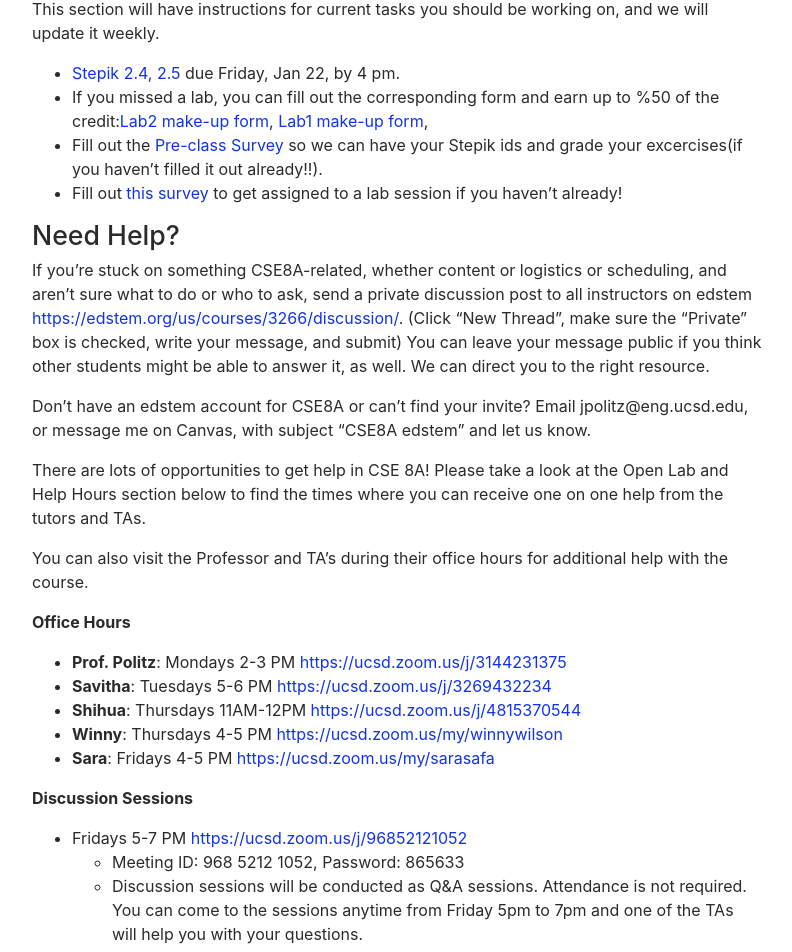
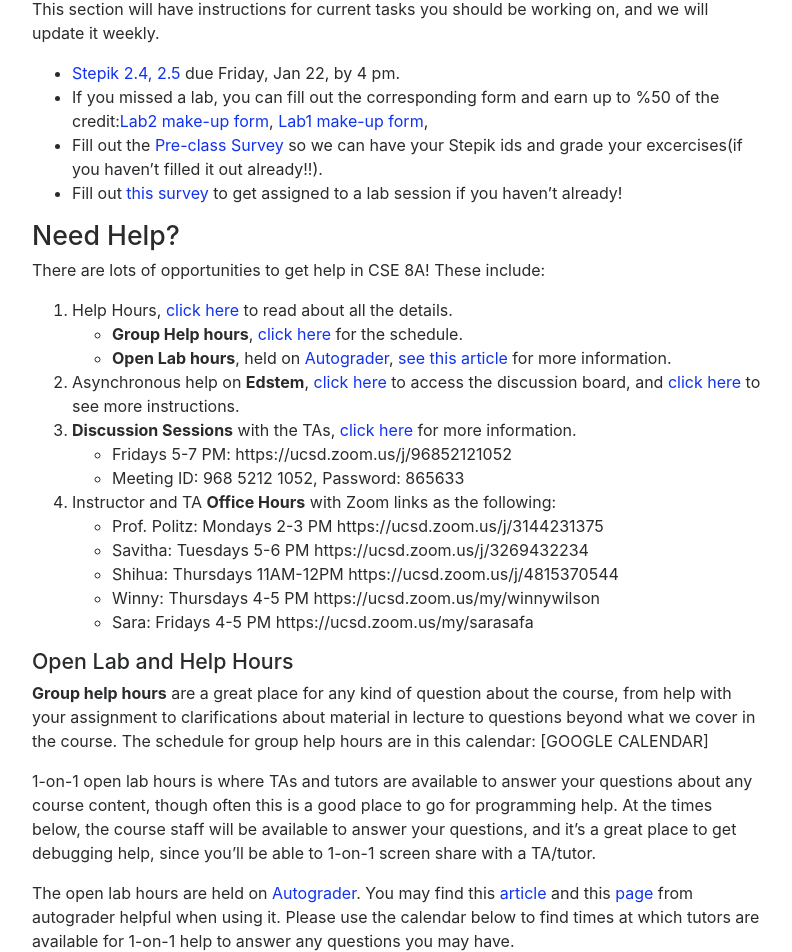
Before and after one commit to ucsd-cse8a-w21/ucsd-cse8a-w21.github.io, a Jekyll site: the page built from index.md, in a window 1280 px wide and 1400 px high, scrolled down 904 px. Shown: the top 952 px of the window, without its empty margins (243-1035 px from the left). Built offline with Jekyll 4.4.1, drawn with Linux system fonts in a browser that asks for light colours; nearby versions of some CDN libraries; some of the changed text lies outside the part shown.

Commit message:
Need Help section

```diff
--- a/index.md
+++ b/index.md
@@ -36,36 +36,39 @@ survey](https://docs.google.com/forms/d/e/1FAIpQLScrxmgbgx9BCM8n_qo-BI4rKQAXhbGR
 to get assigned to a lab session if you haven't already!
 
 ## Need Help?
+There are lots of opportunities to get help in CSE 8A! These include:
+1. Help Hours, [click here](#open-lab-and-help-hours) to read about all the details.
+    - **Group Help hours**, [click here](https://docs.google.com/spreadsheets/d/1mFi6lTBVgO7016XnhFqrLc4BNEVDOnpUTE6ibJw0Pxs/edit?usp=sharing) for the schedule.
+    - **Open Lab hours**, held on [Autograder](https://autograder.ucsd.edu/), [see this article](https://docs.google.com/document/d/1Ck_M0b9nrIjoCVxX0Fa5GCNnbCSCdJ_jBGLnJSaiQRE/) for more information.
+2. Asynchronous help on **Edstem**, [click here](https://edstem.org/us/courses/3266/discussion/) to access the discussion board, and [click here](#related-links) to see more instructions.
+3. **Discussion Sessions** with the TAs, [click here](https://edstem.org/us/courses/3266/discussion/203941) for more information.
+    - Fridays 5-7 PM: https://ucsd.zoom.us/j/96852121052
+    - Meeting ID: 968 5212 1052, Password: 865633
+4. Instructor and TA **Office Hours** with Zoom links as the following:
+    - Prof. Politz: Mondays 2-3 PM https://ucsd.zoom.us/j/3144231375
+    - Savitha: Tuesdays 5-6 PM https://ucsd.zoom.us/j/3269432234
+    - Shihua: Thursdays 11AM-12PM https://ucsd.zoom.us/j/4815370544
+    - Winny: Thursdays 4-5 PM https://ucsd.zoom.us/my/winnywilson
+    - Sara: Fridays 4-5 PM https://ucsd.zoom.us/my/sarasafa
 
-If you're stuck on something CSE8A-related, whether content or logistics or
-scheduling, and aren't sure what to do or who to ask, send a private
-discussion post to all instructors on edstem
-[https://edstem.org/us/courses/3266/discussion/](https://edstem.org/us/courses/3266/discussion/).
-(Click “New Thread”, make sure the “Private” box is checked, write your
-message, and submit) You can leave your message public if you think other
-students might be able to answer it, as well. We can direct you to the right
-resource.
+### Open Lab and Help Hours
+**Group help hours** are a great place for any kind of question about the course, from help with your assignment to clarifications about material in lecture to questions beyond what we cover in the course.
+The schedule for group help hours are in this calendar:
+[GOOGLE CALENDAR]
 
-Don't have an edstem account for CSE8A or can't find your invite? Email
-jpolitz@eng.ucsd.edu, or message me on Canvas, with subject "CSE8A edstem"
-and let us know.
 
-There are lots of opportunities to get help in CSE 8A! Please take a look at the Open Lab and Help Hours
-section below to find the times where you can receive one on one help from the tutors and TAs.
 
-You can also visit the Professor and TA's during their office hours for additional help with the course.
+1-on-1 open lab hours is where TAs and tutors are available to answer your questions about any course content, though often this is a good place to go for programming help. At the times below, the course staff will be available to answer your questions, and it’s a great place to get debugging help, since you’ll be able to 1-on-1 screen share with a TA/tutor.
 
-**Office Hours**
-- **Prof. Politz**: Mondays 2-3 PM  [https://ucsd.zoom.us/j/3144231375](https://ucsd.zoom.us/j/3144231375)
-- **Savitha**: Tuesdays 5-6 PM  [https://ucsd.zoom.us/j/3269432234](https://ucsd.zoom.us/j/3269432234)
-- **Shihua**: Thursdays 11AM-12PM  [https://ucsd.zoom.us/j/4815370544](https://ucsd.zoom.us/j/4815370544)
-- **Winny**: Thursdays 4-5 PM  [https://ucsd.zoom.us/my/winnywilson](https://ucsd.zoom.us/my/winnywilson)
-- **Sara**: Fridays 4-5 PM  [https://ucsd.zoom.us/my/sarasafa](https://ucsd.zoom.us/my/sarasafa)
 
-**Discussion Sessions**
-- Fridays 5-7 PM [https://ucsd.zoom.us/j/96852121052](https://ucsd.zoom.us/j/96852121052?pwd=YzBSV3NxK29UL1QrdlBMQVdreFBpdz09)
-    - Meeting ID: 968 5212 1052, Password: 865633
-    - Discussion sessions will be conducted as Q&A sessions. Attendance is not required. You can come to the sessions anytime from Friday 5pm to 7pm and one of the TAs will help you with your questions.
+The open lab hours are held on [Autograder](https://autograder.ucsd.edu/). You may find this [article](https://docs.google.com/document/d/1Ck_M0b9nrIjoCVxX0Fa5GCNnbCSCdJ_jBGLnJSaiQRE/)
+and this [page](https://autograder.ucsd.edu/help/518/student) from autograder helpful when using it.
+Please use the calendar below to find times at which tutors are available for 1-on-1 help to answer
+any questions you may have.
+
+<iframe src="https://calendar.google.com/calendar/embed?height=700&amp;wkst=1&amp;bgcolor=%23B39DDB&amp;ctz=America%2FLos_Angeles&amp;src=Y185cjFkNGpyZ2xkbDgwNWNhbnBlaG45YWdsY0Bncm91cC5jYWxlbmRhci5nb29nbGUuY29t&amp;color=%23B39DDB&amp;showTabs=0&amp;showPrint=0&amp;showCalendars=0&amp;mode=WEEK" style="border:solid 1px #777" width="730" height="700" frameborder="0" scrolling="no"></iframe>
+
+<a id="grading"></a>
 
 ## Overview
 
@@ -140,15 +143,7 @@ you can click on the Attachment tab to download the chat messages file.
 
 <iframe src="https://docs.google.com/spreadsheets/d/e/2PACX-1vQTwtGMeOD89lOwKQpMbDj97UqxUCQr6e3k3rOwhjtQfiBCVyHlGFni9C56EXDaq6vMR5tNigeYd8ou/pubhtml?gid=0&amp;single=true&amp;widget=true&amp;headers=false" style="border: none; border-top: 1px solid grey; border-spacing: 2px" width="100%" height="800px"></iframe>
 
-## Open Lab and Help Hours
-The open lab hours are held on [Autograder](https://autograder.ucsd.edu/). You may find this [article](https://docs.google.com/document/d/1Ck_M0b9nrIjoCVxX0Fa5GCNnbCSCdJ_jBGLnJSaiQRE/)
-and this [page](https://autograder.ucsd.edu/help/518/student) from autograder helpful when using it.
-Please use the calendar below to find times at which tutors are available for 1-on-1 help to answer
-any questions you may have.
 
-<iframe src="https://calendar.google.com/calendar/embed?height=700&amp;wkst=1&amp;bgcolor=%23B39DDB&amp;ctz=America%2FLos_Angeles&amp;src=Y185cjFkNGpyZ2xkbDgwNWNhbnBlaG45YWdsY0Bncm91cC5jYWxlbmRhci5nb29nbGUuY29t&amp;color=%23B39DDB&amp;showTabs=0&amp;showPrint=0&amp;showCalendars=0&amp;mode=WEEK" style="border:solid 1px #777" width="730" height="700" frameborder="0" scrolling="no"></iframe>
-
-<a id="grading"></a>
 ## Grading
 
 Your grade will be calculated from:
@@ -264,12 +259,23 @@ for finishing it after the deadline any time up to the end of the quarter.
 
 ## Related Links
 
-- **Stepick** Make an account and start reading and completing exercises in [the online
+* **Stepik**
+Make an account and start reading and completing exercises in [the online
 textbook](https://stepik.org/course/90691/syllabus)
 
-- **EdStem** Check out the [course message board at
+* **EdStem**
+Check out the [course message board at
 EdStem](https://edstem.org/us/courses/3266/discussion/) and make sure you can
-login (you should get an invite email on Monday, January 4)
+login (you should get an invite email on Monday, January 4).
+
+*More instructions on EdStem:*
+
+If you’re stuck on something CSE8A-related, whether content or logistics or scheduling, and aren’t sure what to do or who to ask, send a private discussion post to all instructors on edstem https://edstem.org/us/courses/3266/discussion/. (Click “New Thread”, make sure the “Private” box is checked, write your message, and submit) You can leave your message public if you think other students might be able to answer it, as well. We can direct you to the right resource, and, in some cases, might convert your private message into a public one if we believe everyone else could benefit from it.
+Don’t have an edstem account for CSE8A or can’t find your invite? Email jpolitz@eng.ucsd.edu, or message me on Canvas, with subject “CSE8A edstem” and let us know.
+When answering questions, be polite, be clear, and assume the best intentions of the person asking. If it turns out you make a mistake or were wrong, admit it with a smile (emoji are great for this 😊), and make sure the correct information is clear. Above all, keep in mind that the course is a community whose goal is to foster a positive learning environment for everyone.
+For public discussion, note that answers from your classmates are not official! They could be downright wrong or misleading, completely by accident. “My classmate said so on EdStem” is not a legitimate justification in most arguments, though they may indeed lead you in helpful directions.
+
+
 ## Research Study
 
 ### Consent to Participate in Educational Research
```
